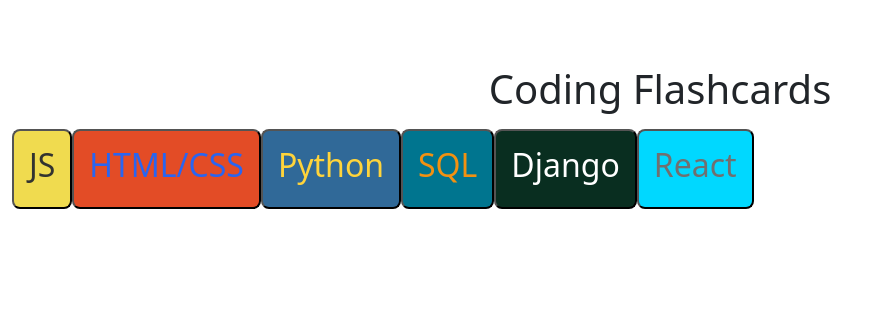
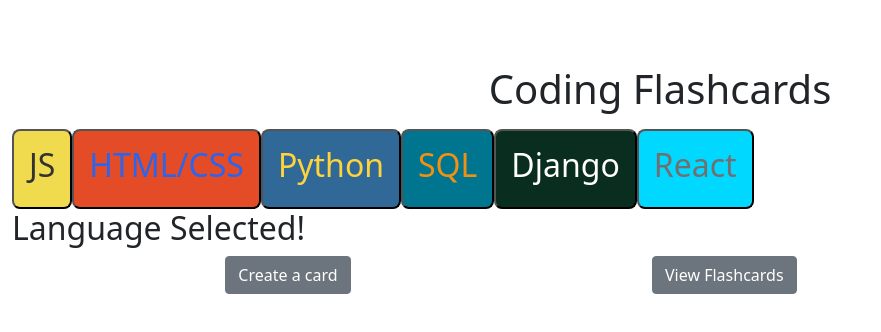
Before and after one commit to connor-hood/flashcard_fe, a React (Create React App) app: page / in a window 1280 px wide. Shown: the top 332 px of the page, without its empty margins (0-881 px from the left). Built offline with nearby package versions, Linux system fonts and the light colour scheme.

Commit message:
finished component for choice on Create or View

```diff
--- a/src/components/LanguageSelection/languageSelection.jsx
+++ b/src/components/LanguageSelection/languageSelection.jsx
@@ -3,7 +3,19 @@ import React from 'react'
 function LanguageSelection(props){
     return(
         <div>
-            <h1>{props.languages}</h1>
+            <div className="row justify-content-center">
+                <div className="col align-self-center">
+                    <h2>Language Selected!</h2>
+                </div>
+            </div>
+            <div className="row justify-content-center">
+                <div className="col-4">
+                    <button type="button" className="btn btn-secondary">Create a card</button>
+                </div>
+                <div className="col-4">
+                <button type="button" className="btn btn-secondary">View Flashcards</button>
+                </div>
+            </div>
         </div>
     )
 }
--- a/src/components/app.jsx
+++ b/src/components/app.jsx
@@ -40,6 +40,7 @@ class App extends Component {
                     <h2>React</h2>
                     <h4>{this.state.cardCount}</h4>
                 </button>
+                <LanguageSelection />
             </div>
         );
     }
```
